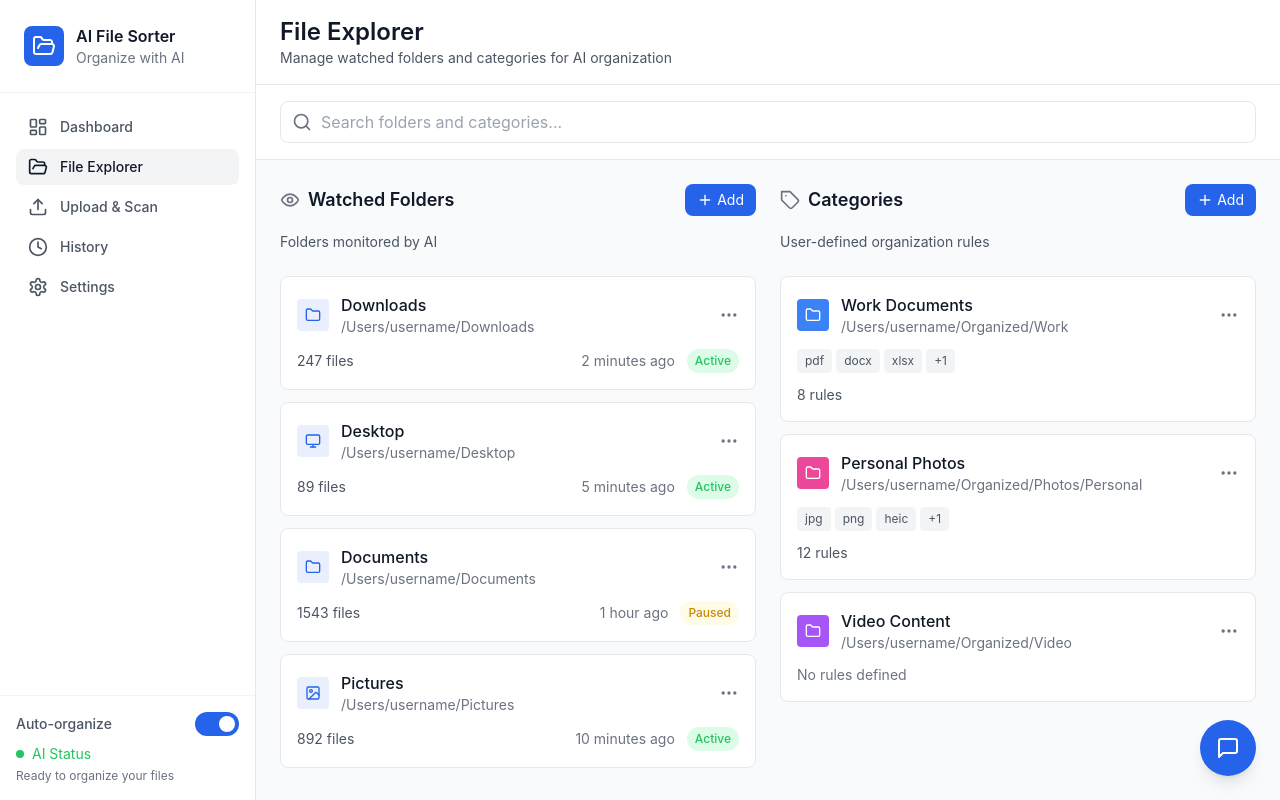
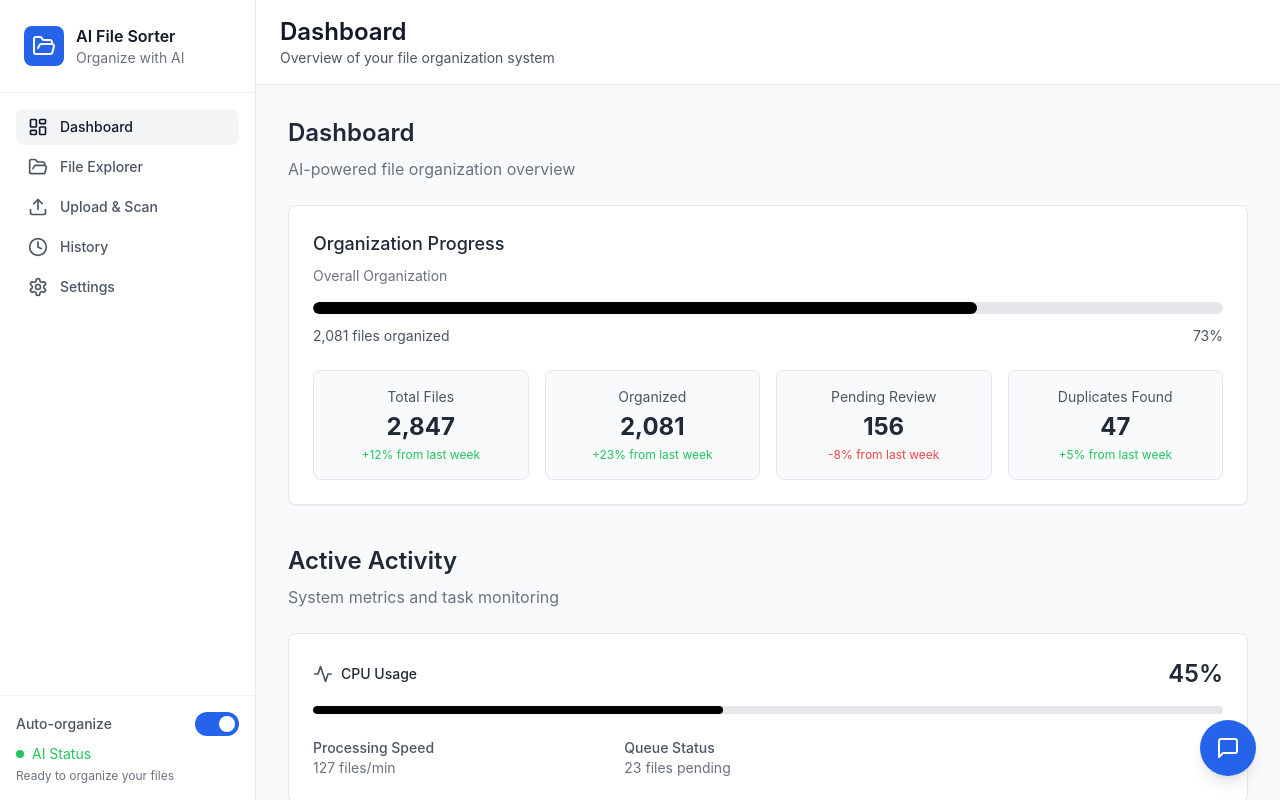
Before and after one commit to TheAquaCode/LeoLogic, a React (Create React App) app: page / in a window 1280 px wide. Built offline with nearby package versions, Linux system fonts and the light colour scheme.

Commit message:
dash tab on open

```diff
--- a/src/app.jsx
+++ b/src/app.jsx
@@ -12,7 +12,7 @@ import Dashboard from './components/tabs/dashboard'; // ADD THIS LINE - Import t
 import { defaultSettings } from './data/mockdata';
 
 const App = () => {
-  const [activeTab, setActiveTab] = useState('File Explorer');
+  const [activeTab, setActiveTab] = useState('Dashboard');
   const [autoOrganize, setAutoOrganize] = useState(true);
   const [actionFilter, setActionFilter] = useState('All Actions');
   const [timeFilter, setTimeFilter] = useState('All Time');
```
